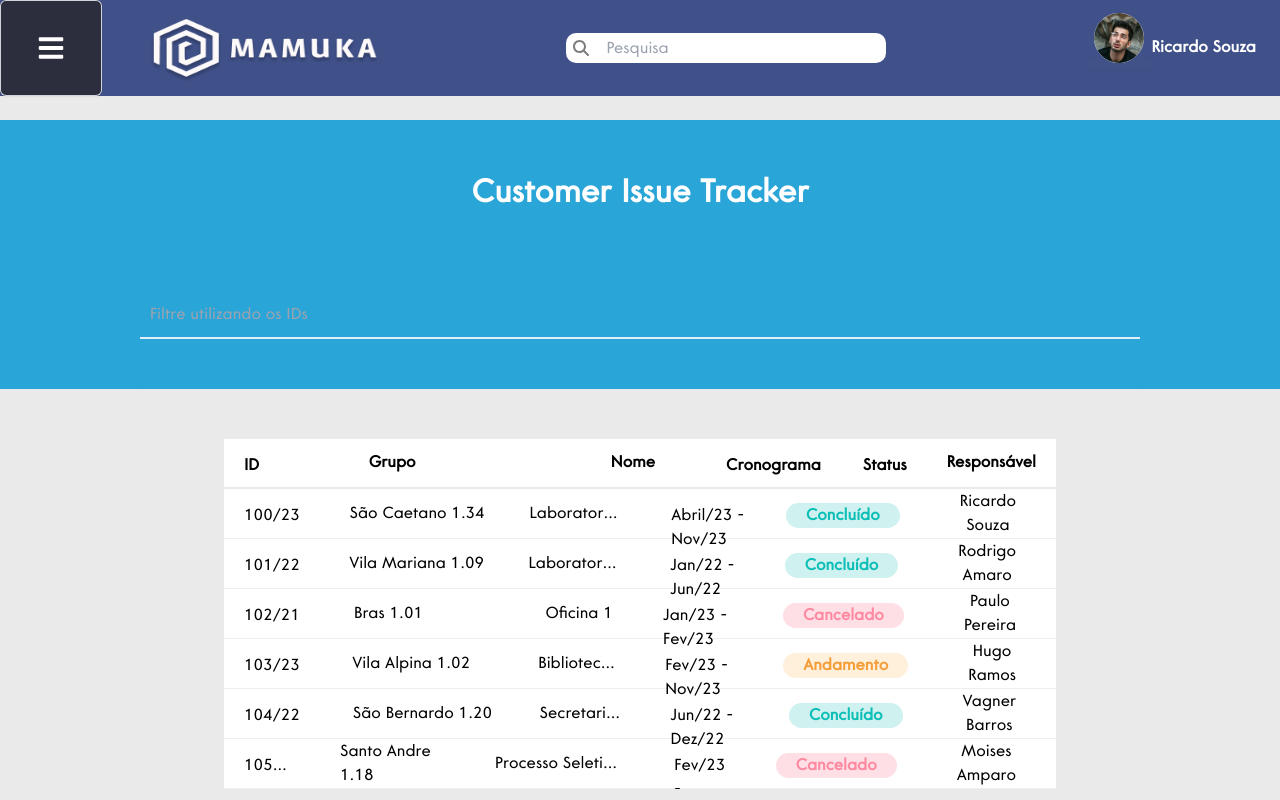
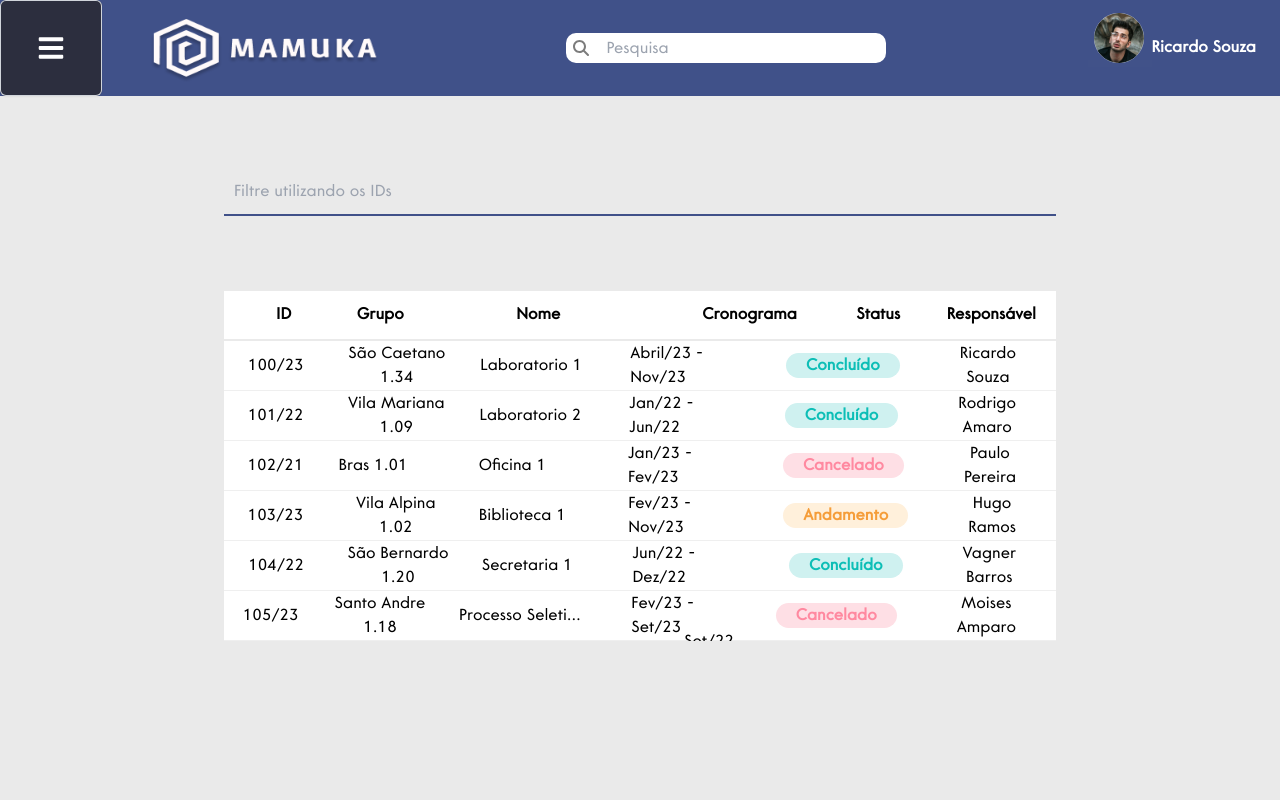
Before and after one commit to MamukaSenai/React-Mamuka, a React (Vite) app: page /devdemandas in a window 1280 px wide. Built offline with nearby package versions, Linux system fonts and the light colour scheme.

Commit message:
arrumando css demandas

```diff
--- a/package.json
+++ b/package.json
@@ -19,7 +19,7 @@
     "react-router-dom": "^6.16.0"
   },
   "devDependencies": {
-    "@types/node": "^20.6.2",
+    "@types/node": "^20.6.3",
     "@types/react": "^18.2.15",
     "@types/react-dom": "^18.2.7",
     "@typescript-eslint/eslint-plugin": "^6.0.0",
--- a/src/pages/Desenvolvedor/Demandas/index.tsx
+++ b/src/pages/Desenvolvedor/Demandas/index.tsx
@@ -1,6 +1,6 @@
 import './style.css'
 
-import {useRef, useEffect} from 'react';
+// import {useRef, useEffect} from 'react';
 
 
 export default function DesenvolvedorDemandas() {
@@ -44,7 +44,7 @@ export default function DesenvolvedorDemandas() {
 
             <div className="wrapper">
                 <div className="header">
-                    <div className="title">Customer Issue Tracker</div>
+                    {/* <div className="title">Customer Issue Tracker</div> */}
                     <div className="search_box">
                         <input
                             type="text"
--- a/src/pages/Desenvolvedor/Demandas/style.css
+++ b/src/pages/Desenvolvedor/Demandas/style.css
@@ -2,44 +2,45 @@ body {
     background: #eaeaea;
   }
 
-  .wrapper .header {
+  /* .wrapper .header {
     background: #29a5d8;
   }
-
-  .wrapper .title {
+   */
+  /* .wrapper .title {
     padding: 50px 0;
     text-align: center;
     font-weight: 700;
     font-size: 32px;
     color: #fff;
-  }
+  } */
 
   .wrapper .search_box {
-    max-width: 1000px;
-    background: #29a5d8;
+    max-width: 65vw;
+    /* background: #29a5d8; */
+    /* background: var(--azulescuro); */
     margin: 0 auto;
-    padding: 25px 0 50px;
+    padding: 50px 0 25px;
     border-radius: 3px;
   }
 
   .wrapper .search_box input {
     border: 0;
-    border-bottom: 2px solid #e5edfa;
+    border-bottom: 2px solid var(--azulescuro);
     width: 100%;
     outline: none;
     padding: 10px;
     background: transparent;
-    color: #fff;
+    color: var(--cinzaclaro);
     font-size: 16px;
   }
 
   ::placeholder {
-    color: #e5edfa;
+    color: var(--cinzaclaro);
   }
 
-  .wrapper .search_box input:focus {
-    border-bottom: 2px solid #fff;
-  }
+  /* .wrapper .search_box input:focus {
+    border-bottom: 2px solid var( --azulescuro);
+  } */
 
   .table_wrap {
     width: 65vw;
@@ -48,6 +49,7 @@ body {
 
   .table_wrap ul li .item {
     display: flex;
+    align-items: center;
     background: #fff;
     padding: 15px 0;
     height: 50px;
@@ -56,15 +58,15 @@ body {
   .table_wrap ul li .item .id,
   .table_wrap ul li .item .grupo {
     width: 40%;
-    padding: 0 20px;
-    /* display: flex;
+    /* padding: 0 20px; */
+    display: flex;
     align-items: center;
     justify-content: space-between;
-    text-align: center; */
+    text-align: center;
   }
 
   .table_wrap ul li .item .grupo {
-    width: 80%;
+    /* width: 80%; */
     display: flex;
     align-items: center;
     justify-content: space-between;
@@ -98,14 +100,16 @@ body {
     width: 45%;
     padding: 0 20px;
     display: flex;
-    align-items: center;
-    justify-content: space-between;
-    text-align: center;
+    /* align-items: center; */
+    justify-content: center;
+    /* text-align: left; */
   }
 
   .table_wrap ul li .item .cronograma {
     width: 45%;
     padding: 0 20px;
+    display: flex;
+    justify-content: center;
   }
   .table_wrap ul li .item .nome span,
   .table_wrap ul li .item .id span {
```
Also changed, not shown: 1 other file (tests, documents, lock files or other folders).
